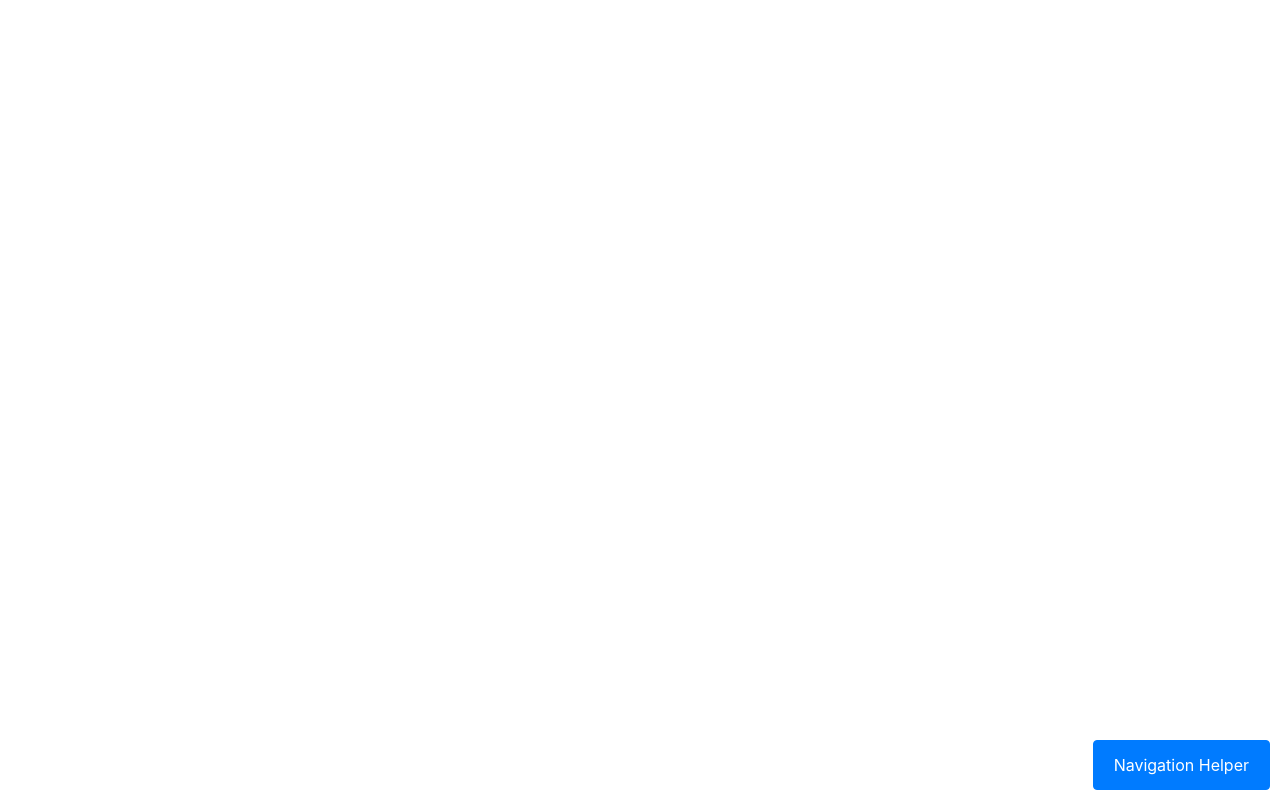
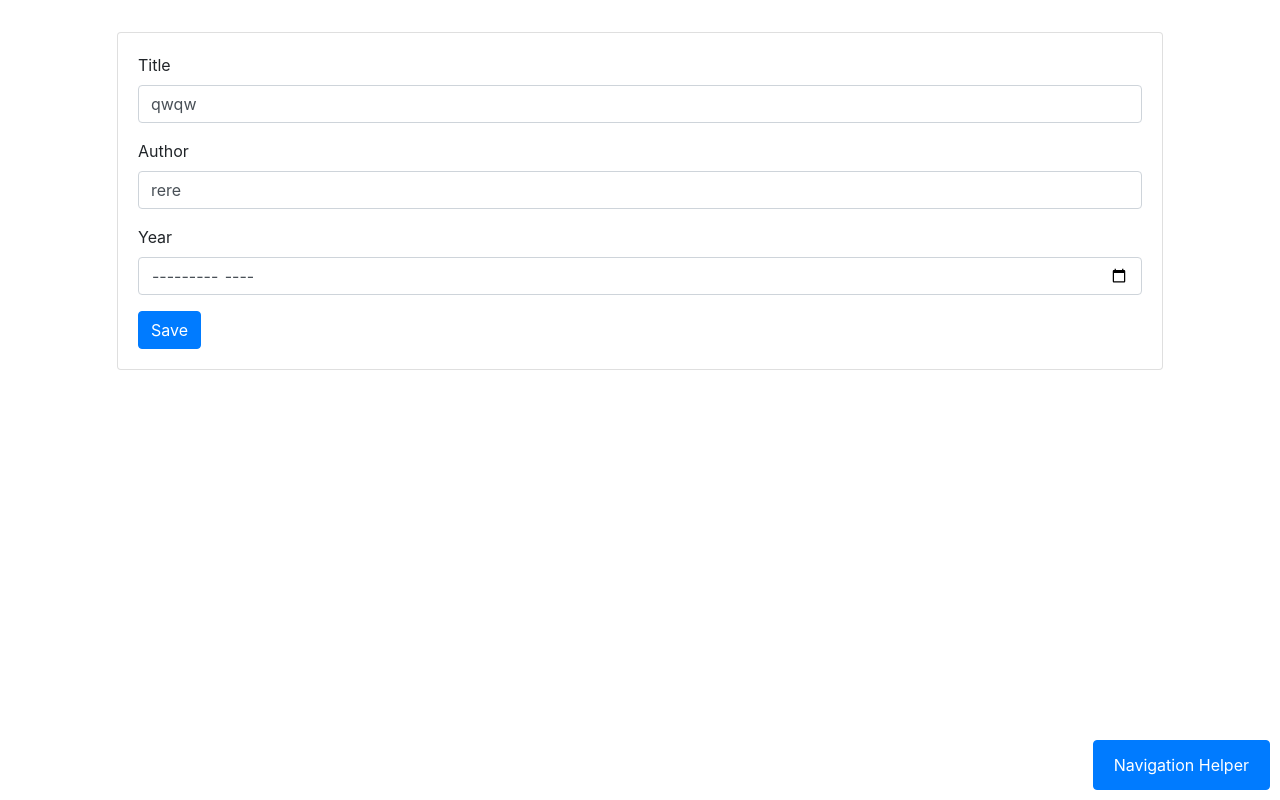
Before and after one commit to sendi-caio/react_post_test, a React (Create React App) app: page /books/1/update in a window 1280 px wide. Built offline with nearby package versions, Linux system fonts and the light colour scheme; data requests are answered from the project's data file.

Commit message:
initial commit

```diff
--- a/backend/db.json
+++ b/backend/db.json
@@ -1,5 +1,24 @@
 {
-  "users": [],
+  "books": [
+    {
+      "title": "qwqw",
+      "author": "rere",
+      "year": "rere",
+      "id": 1
+    },
+    {
+      "title": "yes",
+      "author": "ererer",
+      "year": "rere",
+      "id": 2
+    },
+    {
+      "title": "qwqw",
+      "author": "rere",
+      "year": "rere",
+      "id": 3
+    }
+  ],
   "examples": [
     {
       "id": 1,
--- a/src/components/Base.jsx
+++ b/src/components/Base.jsx
@@ -1,12 +1,14 @@
+/* eslint-disable no-unused-vars */
 import React from 'react'
 import { BrowserRouter, Route, Switch } from 'react-router-dom'
 
 import Navigation from './Navigation'
 
 import Home from '../pages/Home'
-import ExampleList from '../pages/ExampleList'
-import ExampleSingle from '../pages/ExampleSingle'
-import ExampleCreate from '../pages/ExampleCreate'
+import BookList from '../pages/BookList'
+import BookSingle from '../pages/BookSingle'
+import BookCreate from '../pages/BookCreate'
+import BookUpdate from '../pages/BookUpdate'
 
 function Base() {
   return (
@@ -14,12 +16,13 @@ function Base() {
       <BrowserRouter>
         <Switch>
           <Route exact path="/">
-            <Home />
+            <BookList />
           </Route>
           {/* EXAMPLE START */}
-          <Route path="/example/create" component={ExampleCreate} />
-          <Route path="/example/:id" component={ExampleSingle} />
-          <Route path="/example" component={ExampleList} />
+          <Route path="/books/create" component={BookCreate} />
+          <Route exact path="/books/:id" component={BookSingle} />
+          <Route path="/books/:id/update" component={BookUpdate} />
+          <Route path="/books" component={BookList} />
           {/* EXAMPLE END */}
 
           {/* ROUTES START HERE */}
--- /dev/null
+++ b/src/components/BookCard.jsx
@@ -0,0 +1,57 @@
+/* eslint-disable max-len */
+/* eslint-disable object-curly-newline */
+/* eslint-disable react/jsx-one-expression-per-line */
+import React from 'react'
+
+function BookCard({ title, author, year, onClickCard: handleClick, contentId, onClickDelete, onClickEdit }) {
+  return (
+    <div className="card m-3">
+      <div className="card-body">
+        <p className="card-text">
+          title: { title } <br />
+          author: { author } <br />
+          year: { year }
+        </p>
+        {
+          handleClick
+          && (
+            <>
+              <button
+                type="button"
+                className="btn btn-primary"
+                onClick={() => handleClick(contentId)}
+              >
+                Show
+              </button>
+              &nbsp;
+              <button
+                type="button"
+                className="btn btn-primary"
+                onClick={() => onClickDelete(contentId)}
+              >
+                Delete
+              </button>
+            </>
+          )
+        }
+        {
+          onClickEdit
+          && (
+            <>
+            &nbsp;
+              <button
+                type="button"
+                className="btn btn-primary"
+                onClick={() => onClickEdit(contentId)}
+              >
+                Edit
+              </button>
+            </>
+          )
+        }
+      </div>
+    </div>
+  )
+}
+
+export default BookCard
--- a/src/components/ExampleCard.jsx
+++ /dev/null
@@ -1,25 +0,0 @@
-import React from 'react'
-
-function ExampleCard({ content, onClickCard: handleClick, contentId }) {
-  return (
-    <div className="card m-3">
-      <div className="card-body">
-        <p className="card-text">{ content }</p>
-        {
-          handleClick
-          && (
-            <button
-              type="button"
-              className="btn btn-primary"
-              onClick={() => handleClick(contentId)}
-            >
-              Show
-            </button>
-          )
-        }
-      </div>
-    </div>
-  )
-}
-
-export default ExampleCard
--- a/src/components/Navigation.jsx
+++ b/src/components/Navigation.jsx
@@ -8,8 +8,8 @@ import { Link } from 'react-router-dom'
 
 const routesArray = [
   ['Home', '/'],
-  ['Example Create', '/example/create'],
-  ['Example', '/example'],
+  ['New Book', '/books/create'],
+  ['Books', '/books'],
 ]
 
 function Navigation() {
--- /dev/null
+++ b/src/pages/BookCreate.jsx
@@ -0,0 +1,72 @@
+import React, { useState } from 'react'
+import { useHistory } from 'react-router-dom'
+import { books } from '../services/api'
+
+function BookCreate() {
+  const history = useHistory()
+  const [title, setTitle] = useState()
+  const [author, setAuthor] = useState()
+  const [year, setYear] = useState()
+
+  const saveButtonClick = () => {
+    books.post({ title, author, year })
+      .then((response) => {
+        if (response.status === 201) {
+          history.push('/books')
+        }
+      })
+  }
+
+  const handleContentTitle = (evt) => {
+    setTitle(evt.target.value)
+  }
+
+  const handleContentAuthor = (evt) => {
+    setAuthor(evt.target.value)
+  }
+
+  const handleContentYear = (evt) => {
+    setYear(evt.target.value)
+  }
+
+  return (
+    <div className="card m-3">
+      <div className="card-body">
+        <form>
+          <div className="form-group">
+            <label>Title</label>
+            <input
+              onChange={handleContentTitle}
+              className="form-control"
+              name="title"
+            />
+          </div>
+
+          <div className="form-group">
+            <label>Author</label>
+            <input
+              onChange={handleContentAuthor}
+              className="form-control"
+              name="author"
+            />
+          </div>
+
+          <div className="form-group">
+            <label>Year</label>
+            <input
+              onChange={handleContentYear}
+              className="form-control"
+              name="year"
+              type="month"
+            />
+          </div>
+          <button onClick={saveButtonClick} className="btn btn-primary" type="button">
+            Save
+          </button>
+        </form>
+      </div>
+    </div>
+  )
+}
+
+export default BookCreate
--- a/src/pages/ExampleSingle.jsx
+++ b/src/pages/BookSingle.jsx
@@ -1,15 +1,16 @@
 import React, { useState, useEffect } from 'react'
-import { useParams } from 'react-router-dom'
-import ExampleCard from '../components/ExampleCard'
-import { examples } from '../services/api'
+import { useParams, useHistory } from 'react-router-dom'
+import BookCard from '../components/BookCard'
+import { books } from '../services/api'
 
-function ExampleSingle() {
+function BookSingle() {
+  const history = useHistory()
   const { id } = useParams()
   const [data, setData] = useState(null)
 
   const populateData = async (contentId) => {
     try {
-      const response = await examples.getSingle(contentId)
+      const response = await books.getSingle(contentId)
       if (response.status === 200) setData(response.data)
     } catch (e) {
       if (e && e.response && e.response.data) {
@@ -24,13 +25,21 @@ function ExampleSingle() {
     populateData(id)
   }, [id])
 
+  const handleClickEdit = (contentId) => {
+    history.push(`/books/${contentId}/update`)
+  }
+
   return (
     <div>
       {
         data
         && (
-        <ExampleCard
-          content={data.content}
+        <BookCard
+          title={data.title}
+          author={data.author}
+          year={data.year}
+          contentId={data.id}
+          onClickEdit={handleClickEdit}
         />
         )
       }
@@ -38,4 +47,4 @@ function ExampleSingle() {
   )
 }
 
-export default ExampleSingle
+export default BookSingle
--- /dev/null
+++ b/src/pages/BookUpdate.jsx
@@ -0,0 +1,99 @@
+/* eslint-disable no-unused-vars */
+import React, { useState, useEffect } from 'react'
+import { useParams, useHistory } from 'react-router-dom'
+import { books } from '../services/api'
+
+function BookUpdate() {
+  const { id } = useParams()
+  const history = useHistory()
+  const [title, setTitle] = useState()
+  const [author, setAuthor] = useState()
+  const [year, setYear] = useState()
+
+  const populateData = async (contentId) => {
+    try {
+      const response = await books.getSingle(contentId)
+      if (response.status === 200) {
+        setTitle(response.data.title)
+        setAuthor(response.data.author)
+        setYear(response.data.year)
+      }
+    } catch (e) {
+      if (e && e.response && e.response.data) {
+        console.log(e.response.data)
+      } else {
+        console.log('unknown error')
+      }
+    }
+  }
+
+  useEffect(() => {
+    populateData(id)
+  }, [id])
+
+  const updateButtonClick = (bookid) => {
+    books.put(bookid, { title, author, year })
+      .then((response) => {
+        if (response.status === 200) {
+          history.push(`/books/${bookid}`)
+        }
+      })
+  }
+
+  const handleContentTitle = (evt) => {
+    setTitle(evt.target.value)
+  }
+
+  const handleContentAuthor = (evt) => {
+    setAuthor(evt.target.value)
+  }
+
+  const handleContentYear = (evt) => {
+    setYear(evt.target.value)
+  }
+
+  return (
+    <div className="card m-3">
+      <div className="card-body">
+        <form>
+          <div className="form-group">
+            <label>Title</label>
+            <input
+              onChange={handleContentTitle}
+              className="form-control"
+              name="title"
+              defaultValue={title}
+            />
+          </div>
+
+          <div className="form-group">
+            <label>Author</label>
+            <input
+              onChange={handleContentAuthor}
+              className="form-control"
+              name="author"
+              defaultValue={author}
+            />
+          </div>
+
+          <div className="form-group">
+            <label>Year</label>
+            <input
+              onChange={handleContentYear}
+              className="form-control"
+              name="year"
+              type="month"
+              defaultValue={year}
+            />
+          </div>
+
+          <button onClick={() => updateButtonClick(id)} className="btn btn-primary" type="button">
+            Save
+          </button>
+        </form>
+      </div>
+    </div>
+  )
+}
+
+export default BookUpdate
--- a/src/pages/ExampleCreate.jsx
+++ /dev/null
@@ -1,36 +0,0 @@
-import React, { useState } from 'react'
-
-function ExampleCreate() {
-  const [content, setContent] = useState('')
-
-  const saveButtonClick = () => {
-    // find your own way
-    console.log(content)
-  }
-
-  const handleContentChange = (event) => {
-    setContent(event.target.value)
-  }
-
-  return (
-    <div className="card m-3">
-      <div className="card-body">
-        <form>
-          <div className="form-group">
-            <label>Content</label>
-            <input
-              onChange={handleContentChange}
-              className="form-control"
-              name="content"
-            />
-          </div>
-          <button onClick={saveButtonClick} className="btn btn-primary" type="button">
-            Save
-          </button>
-        </form>
-      </div>
-    </div>
-  )
-}
-
-export default ExampleCreate
--- a/src/pages/Home.jsx
+++ b/src/pages/Home.jsx
@@ -1,5 +1,5 @@
 import React from 'react'
-import ExampleCard from '../components/ExampleCard'
+import ExampleCard from '../components/BookCard'
 
 function Home() {
   return (
--- a/src/services/api.js
+++ b/src/services/api.js
@@ -4,11 +4,14 @@ const axios = Axios.create({
   baseURL: 'http://localhost:5000',
 })
 
-const examples = {}
+const books = {}
 
-examples.get = () => axios.get('/examples')
-examples.getSingle = (id) => axios.get(`/examples/${id}`)
+books.get = () => axios.get('/books')
+books.getSingle = (id) => axios.get(`/books/${id}`)
+books.post = (data) => axios.post('/books', data)
+books.delete = (id) => axios.delete(`/books/${id}`)
+books.put = (id, data) => axios.put(`/books/${id}`, data)
 
 export {
-  examples,
+  books,
 }
```
Also changed, not shown: src/pages/BookList.jsx (renamed from src/pages/ExampleList.jsx, +22 -8 lines).
